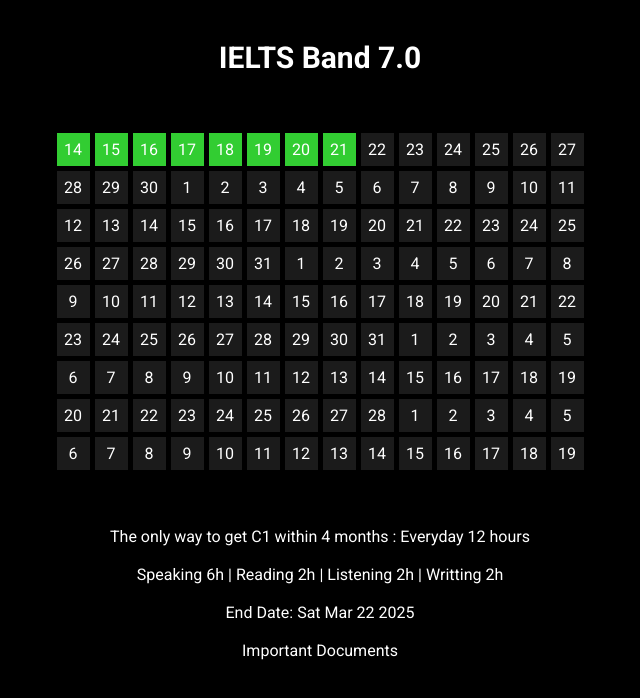
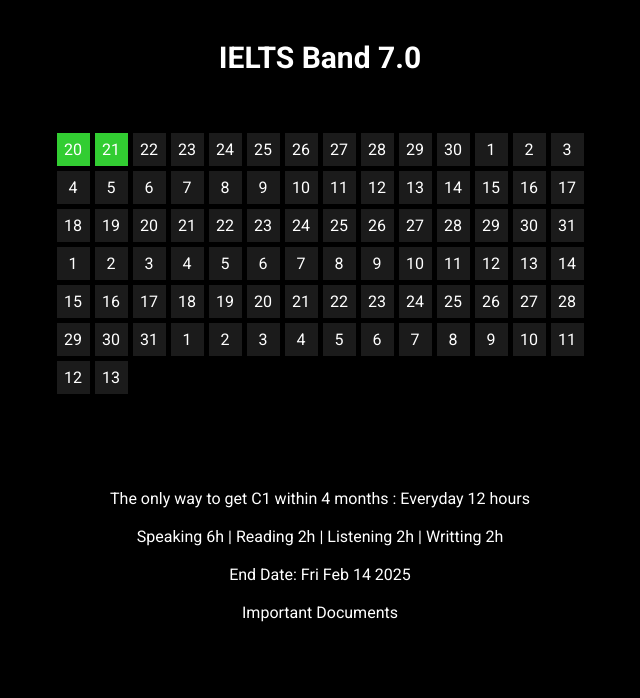
Before and after one commit to akramthedev/die-deutsch-traum, a React (Create React App) app: page / in a window 1280 px wide. Shown: the top 698 px of the page, without its empty margins (320-960 px from the left). Built offline with nearby package versions, Linux system fonts and the light colour scheme.

Commit message:
Update Home.jsx

```diff
--- a/src/Home.jsx
+++ b/src/Home.jsx
@@ -4,13 +4,13 @@ import './App.css';
 
 const Home = () => {
   // Define the total number of days (60 days)
-  const totalDays = 126;
+  const totalDays = 86;
   const nav = useNavigate();
   // Set the start date as today
-  const FirstDate = new Date("2024-11-14");
+  const FirstDate = new Date("2024-11-20");
 
   // Set the end date as 22nd January 2025
-  const endDate = new Date("2025-03-22");
+  const endDate = new Date("2025-02-14");
 
   // State to track the number of days passed from FirstDate
   const [daysPassed, setDaysPassed] = useState(0);
```
